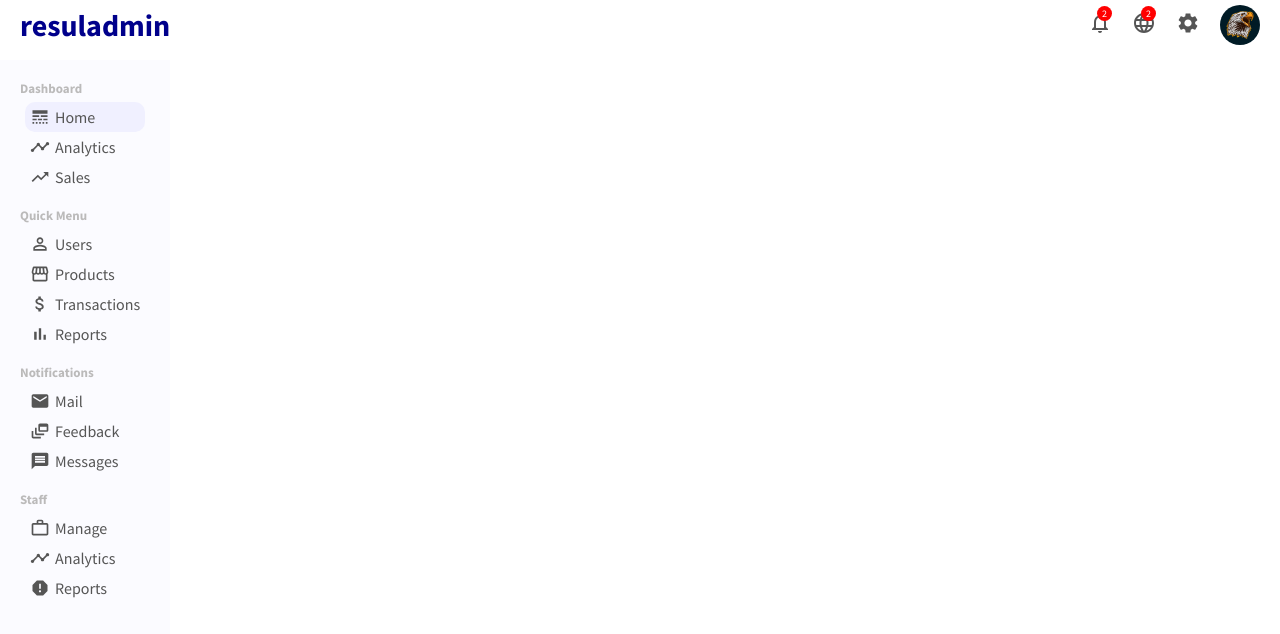
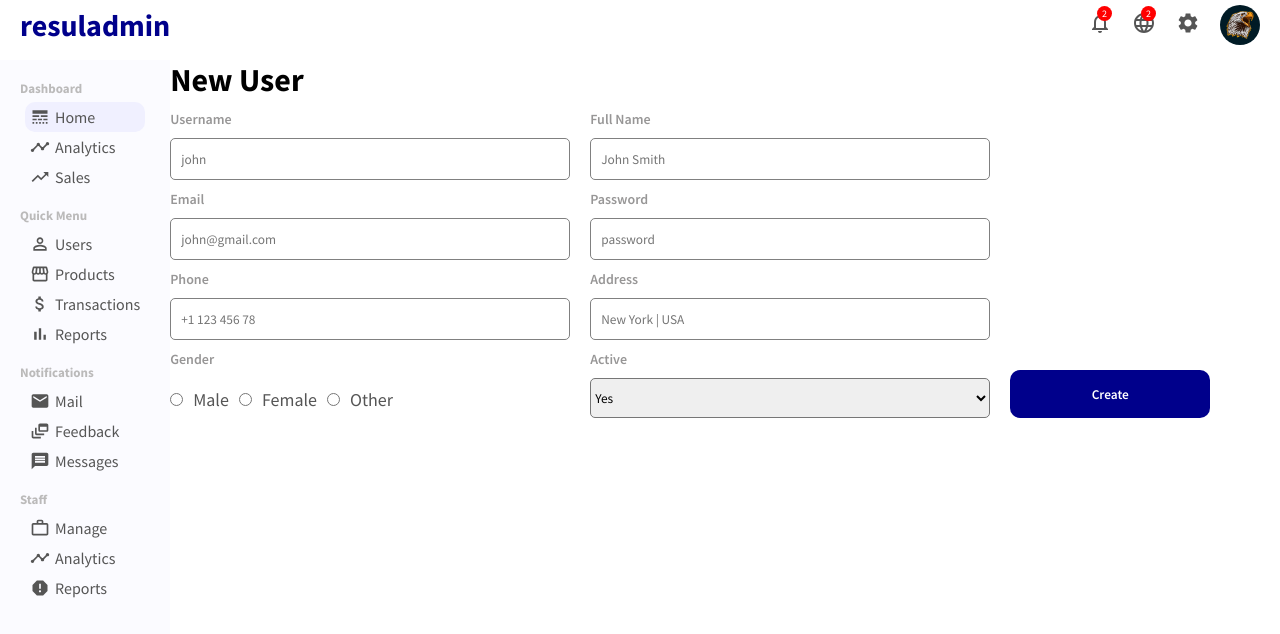
Before and after one commit to resulbisgin/Dashboard, a React (Create React App) app: page /newUser in a window 1280 px wide. Shown: the top 634 px of the page. Built offline with nearby package versions, Linux system fonts and the light colour scheme.

Commit message:
new user page

```diff
--- a/src/App.js
+++ b/src/App.js
@@ -5,6 +5,7 @@
 import UserList from "./pages/userList/UserList";
 import { BrowserRouter,Routes,Route } from "react-router-dom";
 import User from "./pages/user/User";
+import NewUser from "./pages/newUser/NewUser";
 function App() {
   return (
     <>
@@ -16,6 +17,7 @@
         <Route path='/' exact element={<Home/>}/>
         <Route path='/user' element={<UserList/>}/>
         <Route path='/user/:userId' element={<User/>}/>
+        <Route path='/newUser' element={<NewUser/>}/>
     </Routes>
     </BrowserRouter>
       </div>
--- a/src/app.css
+++ b/src/app.css
@@ -2,3 +2,7 @@
     display: flex;
     margin-top: 10px;
 }
+.link{
+    text-decoration: none;
+    color: inherit;
+}
--- a/src/components/sidebar/Sidebar.jsx
+++ b/src/components/sidebar/Sidebar.jsx
@@ -1,5 +1,6 @@
 import './sidebar.css'
 import { LineStyle ,Timeline,TrendingUp,Report, WorkOutline, Message,PermIdentity,DynamicFeed, Storefront,AttachMoney,BarChart,Markunread} from '@material-ui/icons'
+
 export default function Sidebar() {
   return (
     <div className='sidebar'>
@@ -25,14 +26,18 @@
           <div className="sidebarMenu">
             <h3 className="sidebarTitle">Quick Menu</h3>
             <ul className="sidebarList">
+              <a className='link' href='./user'>
               <li className="sidebarListItem ">
                 <PermIdentity className='sidebarIcon'/>
                 Users
               </li>
+              </a>
+              <a className='link' href='./products'>
               <li className="sidebarListItem">
                 <Storefront className='sidebarIcon'/>
                 Products
               </li>
+              </a>
               <li className="sidebarListItem">
                 <AttachMoney className='sidebarIcon'/>
                 Transactions
--- /dev/null
+++ b/src/pages/newUser/NewUser.jsx
@@ -0,0 +1,54 @@
+import "./newUser.css"
+
+export default function NewUser() {
+  return (
+    <div className="newUser">
+      <h1 className="newUserTitle">New User</h1>
+      <form className="newUserForm">
+        <div className="newUserItem">
+          <label>Username</label>
+          <input type="text" placeholder="john" />
+        </div>
+        <div className="newUserItem">
+          <label>Full Name</label>
+          <input type="text" placeholder="John Smith" />
+        </div>
+        <div className="newUserItem">
+          <label>Email</label>
+          <input type="email" placeholder="john@gmail.com" />
+        </div>
+        <div className="newUserItem">
+          <label>Password</label>
+          <input type="password" placeholder="password" />
+        </div>
+        <div className="newUserItem">
+          <label>Phone</label>
+          <input type="text" placeholder="+1 123 456 78" />
+        </div>
+        <div className="newUserItem">
+          <label>Address</label>
+          <input type="text" placeholder="New York | USA" />
+        </div>
+        <div className="newUserItem">
+          <label>Gender</label>
+          <div className="newUserGender">
+            <input type="radio" name="gender" id="male" value="male" />
+            <label for="male">Male</label>
+            <input type="radio" name="gender" id="female" value="female" />
+            <label for="female">Female</label>
+            <input type="radio" name="gender" id="other" value="other" />
+            <label for="other">Other</label>
+          </div>
+        </div>
+        <div className="newUserItem">
+          <label>Active</label>
+          <select className="newUserSelect" name="active" id="active">
+            <option value="yes">Yes</option>
+            <option value="no">No</option>
+          </select>
+        </div>
+        <button className="newUserButton">Create</button>
+      </form>
+    </div>
+  )
+}
--- /dev/null
+++ b/src/pages/newUser/newUser.css
@@ -0,0 +1,57 @@
+.newUser {
+    flex: 4;
+  }
+
+  .newUserForm {
+    display: flex;
+    flex-wrap: wrap;
+  }
+
+  .newUserItem {
+    width: 400px;
+    display: flex;
+    flex-direction: column;
+    margin-top: 10px;
+    margin-right: 20px;
+  }
+
+  .newUserItem > label {
+    margin-bottom: 10px;
+    font-size: 14px;
+    font-weight: 600;
+    color: rgb(151, 150, 150);
+  }
+
+  .newUserItem > input {
+    height: 20px;
+    padding: 10px;
+    border: 1px solid gray;
+    border-radius: 5px;
+  }
+
+  .newUserGender > input {
+    margin-top: 15px;
+  }
+
+  .newUserGender>label{
+      margin: 10px;
+      font-size: 18px;
+      color: #555;
+  }
+
+  .newUserSelect{
+      height: 40px;
+      border-radius: 5px;
+  }
+
+  .newUserButton{
+      width: 200px;
+      border: none;
+      background-color: darkblue;
+      color: white;
+      padding: 7px 10px;
+      font-weight: 600;
+      border-radius: 10px;
+      margin-top: 30px;
+      cursor: pointer;
+  }
--- a/src/pages/user/User.jsx
+++ b/src/pages/user/User.jsx
@@ -4,6 +4,7 @@
        PermIdentity,
         PhoneAndroid,
          Publish } from '@material-ui/icons'
+import { Link } from 'react-router-dom'
 import './user.css'
 
 export default function User() {
@@ -11,7 +12,9 @@
     <div className='user'>
         <div className="userTitleContainer">
             <h1 className='userTitle'>Edit User</h1>
+            <Link to='/newUser'>
             <button className="userAddButton">Create</button>
+            </Link>
         </div>
         <div className="userContainer">
             <div className="userShow">
```
